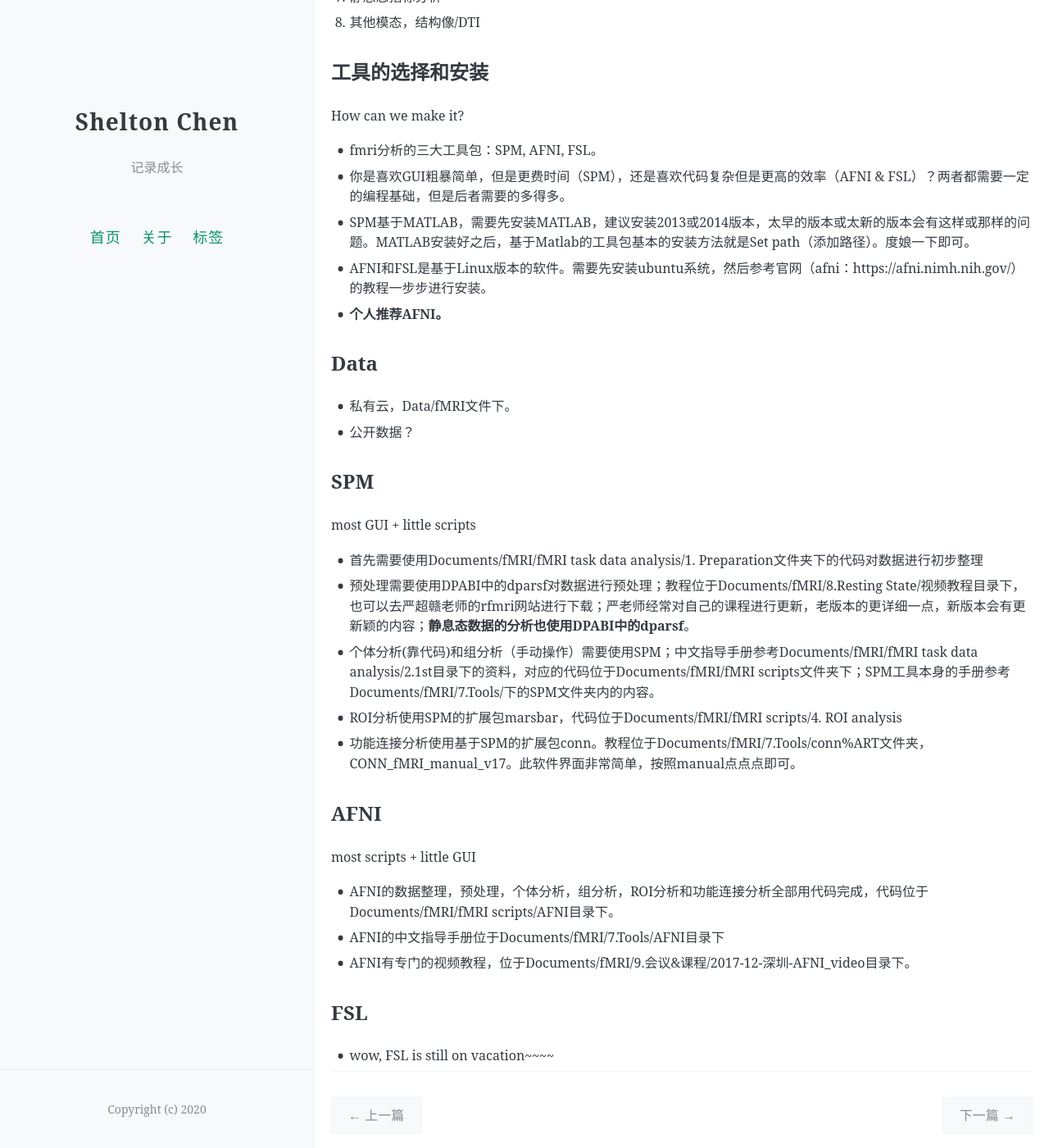
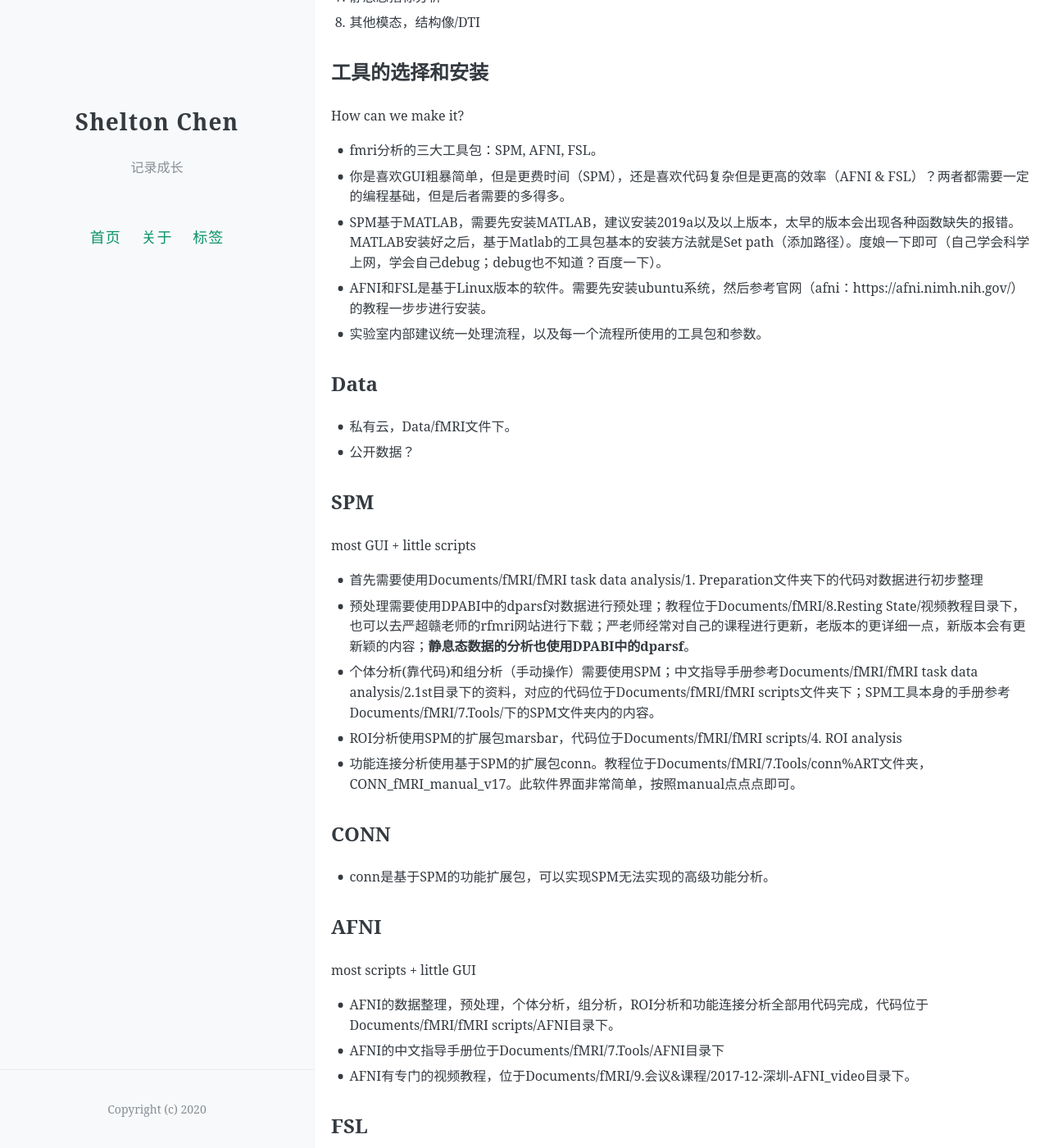
Before and after one commit to ChenSD/Chensd.github.io, a Jekyll site: the page built from _posts/2018-07-26-fMRI入门建议.md, in a window 1280 px wide and 1400 px high, scrolled down 1434 px. Shown: the whole window at 82% size. Built offline with Jekyll 4.4.1, drawn with Linux system fonts in a browser that asks for light colours; comment, search, counter and statistics services are not loaded.

Commit message:
little changes

```diff
--- a/_posts/2018-07-26-fMRI入门建议.md
+++ b/_posts/2018-07-26-fMRI入门建议.md
@@ -50,9 +50,9 @@ How can we make it?
 
 * fmri分析的三大工具包：SPM, AFNI, FSL。
 * 你是喜欢GUI粗暴简单，但是更费时间（SPM），还是喜欢代码复杂但是更高的效率（AFNI & FSL）？两者都需要一定的编程基础，但是后者需要的多得多。
-* SPM基于MATLAB，需要先安装MATLAB，建议安装2013或2014版本，太早的版本或太新的版本会有这样或那样的问题。MATLAB安装好之后，基于Matlab的工具包基本的安装方法就是Set path（添加路径）。度娘一下即可。
+* SPM基于MATLAB，需要先安装MATLAB，建议安装2019a以及以上版本，太早的版本会出现各种函数缺失的报错。MATLAB安装好之后，基于Matlab的工具包基本的安装方法就是Set path（添加路径）。度娘一下即可（自己学会科学上网，学会自己debug；debug也不知道？百度一下）。
 * AFNI和FSL是基于Linux版本的软件。需要先安装ubuntu系统，然后参考官网（afni：https://afni.nimh.nih.gov/）的教程一步步进行安装。
-* **个人推荐AFNI。**
+* 实验室内部建议统一处理流程，以及每一个流程所使用的工具包和参数。
 
 
 ## Data
@@ -70,6 +70,11 @@ most GUI + little scripts
 * ROI分析使用SPM的扩展包marsbar，代码位于Documents/fMRI/fMRI scripts/4. ROI analysis
 * 功能连接分析使用基于SPM的扩展包conn。教程位于Documents/fMRI/7.Tools/conn%ART文件夹，CONN_fMRI_manual_v17。此软件界面非常简单，按照manual点点点即可。
 
+## CONN
+
+* conn是基于SPM的功能扩展包，可以实现SPM无法实现的高级功能分析。
+
+
 ## AFNI
 
 most scripts + little GUI
```
